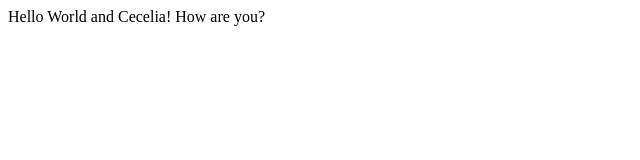
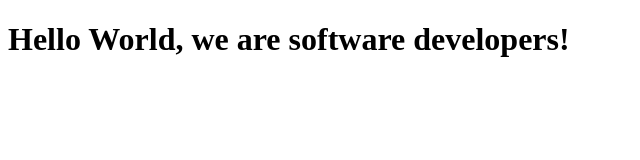
Before and after one commit to ShaliniNayan/shalini-cecilia_pair_programming, a plain HTML site: page index.html in a window 1280 px wide. Shown: the whole page, without its empty margins (0-640 px from the left). Drawn offline with Linux system fonts and the light colour scheme.

Commit message:
Modify text

```diff
--- a/index.html
+++ b/index.html
@@ -7,7 +7,7 @@
   </head>
 
   <body>
-    Hello World and Cecelia! How are you?
+    <h1>Hello World, we are software developers!</h1>
     <script src="https://cdn.freecodecamp.org/testable-projects-fcc/v1/bundle.js"></script>
 
     <!--
```
